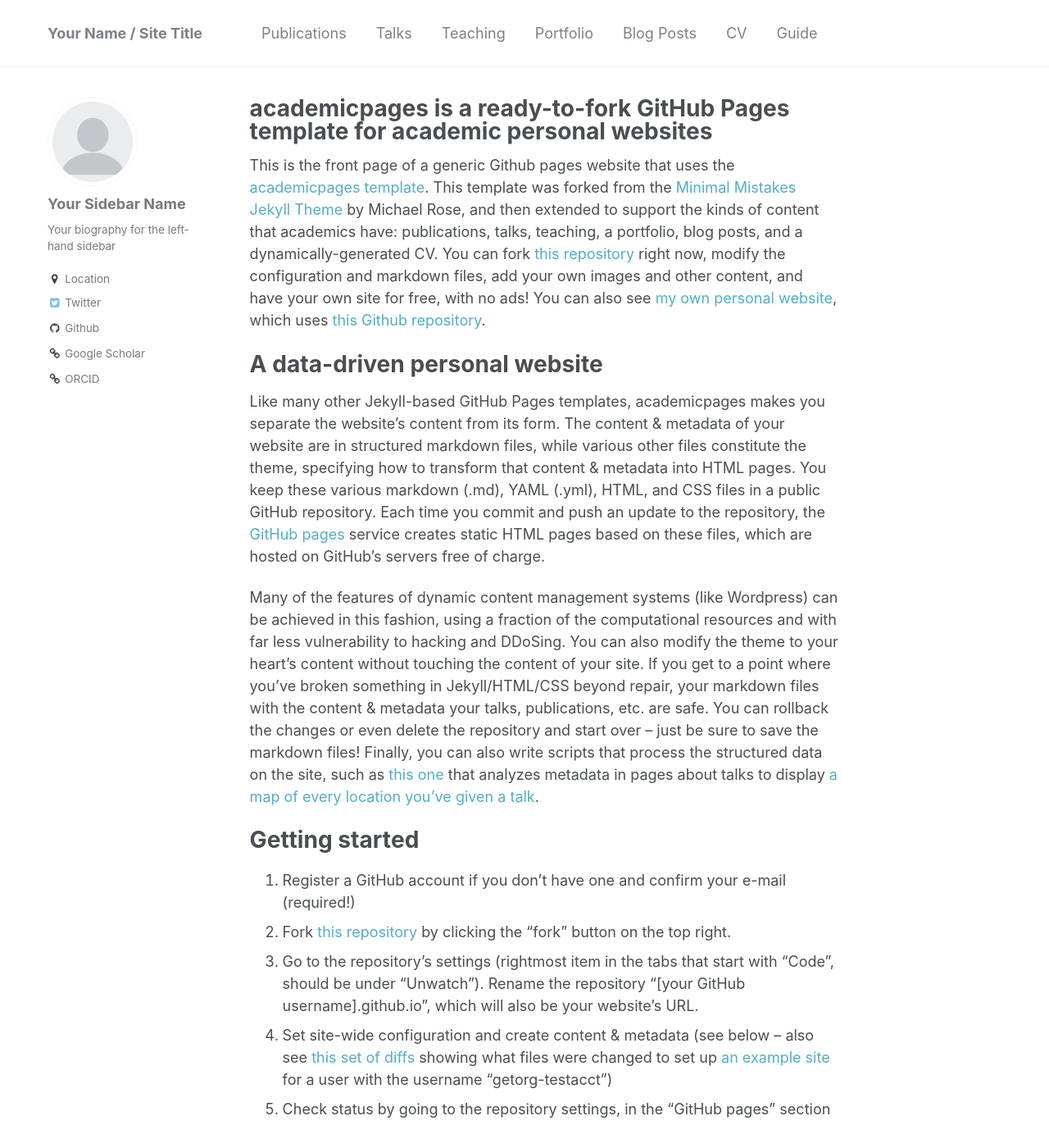
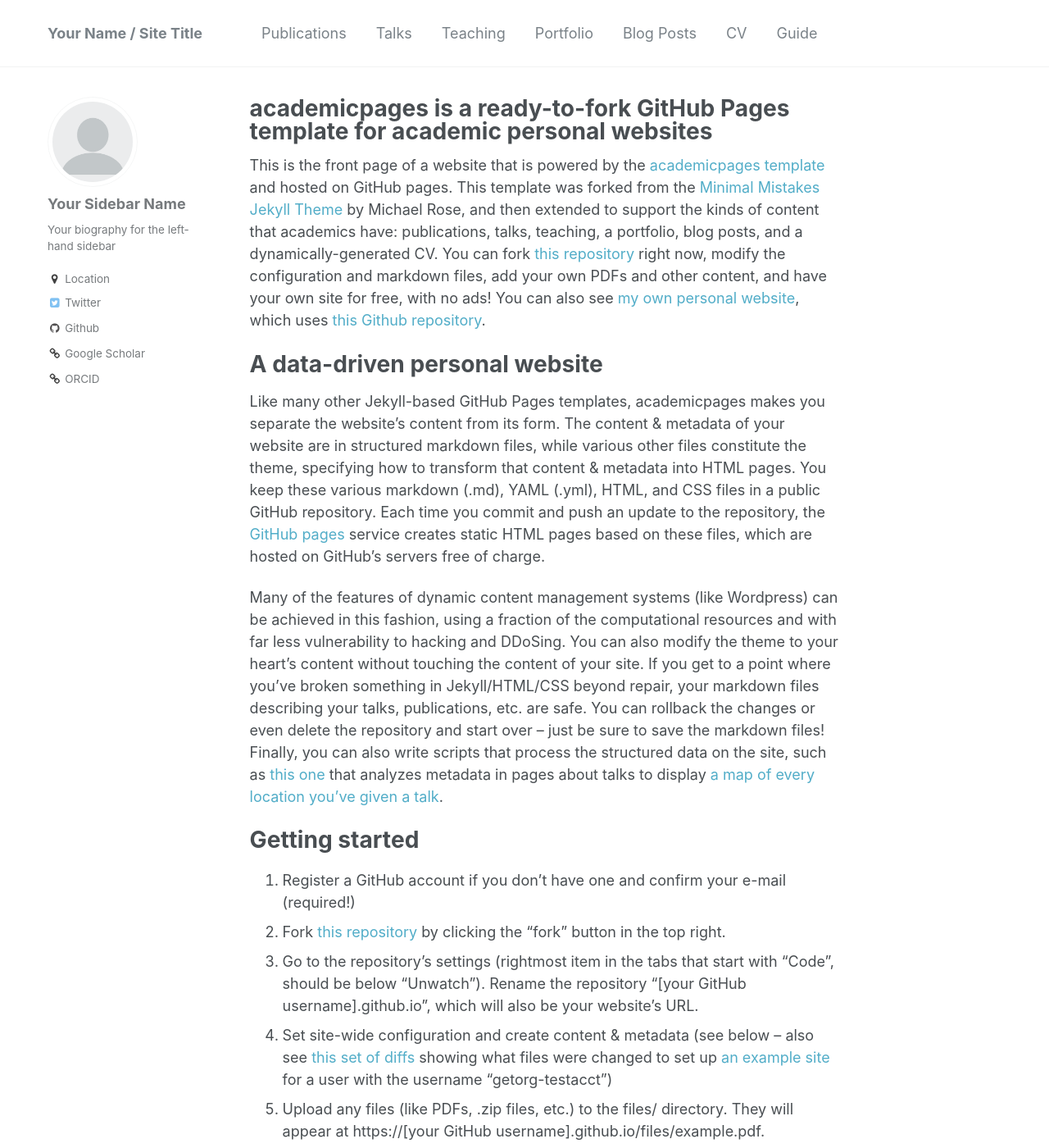
Before and after one commit to xoofee/xoofee.github.io, a Jekyll site: the page built from _pages/about.md, in a window 1280 px wide and 1400 px high. Shown: the whole window at 82% size. Built offline with Jekyll 4.4.1, drawn with Linux system fonts in a browser that asks for light colours; some of the changed text lies outside the part shown.

Commit message:
expand intro

```diff
--- a/_pages/about.md
+++ b/_pages/about.md
@@ -8,20 +8,21 @@ redirect_from:
   - /about.html
 ---
 
-This is the front page of a generic Github pages website that uses the [academicpages template](https://github.com/academicpages/academicpages.github.io). This template was forked from the [Minimal Mistakes Jekyll Theme](https://mmistakes.github.io/minimal-mistakes/) by Michael Rose, and then extended to support the kinds of content that academics have: publications, talks, teaching, a portfolio, blog posts, and a dynamically-generated CV. You can fork [this repository](https://github.com/academicpages/academicpages.github.io) right now, modify the configuration and markdown files, add your own images and other content, and have your own site for free, with no ads! You can also see [my own personal website](http://stuartgeiger.com), which uses [this Github repository](https://github.com/staeiou/staeiou.github.io).
+This is the front page of a website that is powered by the [academicpages template](https://github.com/academicpages/academicpages.github.io) and hosted on GitHub pages. This template was forked from the [Minimal Mistakes Jekyll Theme](https://mmistakes.github.io/minimal-mistakes/) by Michael Rose, and then extended to support the kinds of content that academics have: publications, talks, teaching, a portfolio, blog posts, and a dynamically-generated CV. You can fork [this repository](https://github.com/academicpages/academicpages.github.io) right now, modify the configuration and markdown files, add your own PDFs and other content, and have your own site for free, with no ads! You can also see [my own personal website](http://stuartgeiger.com), which uses [this Github repository](https://github.com/staeiou/staeiou.github.io).
 
 A data-driven personal website
 ======
 Like many other Jekyll-based GitHub Pages templates, academicpages makes you separate the website's content from its form. The content & metadata of your website are in structured markdown files, while various other files constitute the theme, specifying how to transform that content & metadata into HTML pages. You keep these various markdown (.md), YAML (.yml), HTML, and CSS files in a public GitHub repository. Each time you commit and push an update to the repository, the [GitHub pages](https://pages.github.com/) service creates static HTML pages based on these files, which are hosted on GitHub's servers free of charge.
 
-Many of the features of dynamic content management systems (like Wordpress) can be achieved in this fashion, using a fraction of the computational resources and with far less vulnerability to hacking and DDoSing. You can also modify the theme to your heart's content without touching the content of your site. If you get to a point where you've broken something in Jekyll/HTML/CSS beyond repair, your markdown files with the content & metadata your talks, publications, etc. are safe. You can rollback the changes or even delete the repository and start over -- just be sure to save the markdown files! Finally, you can also write scripts that process the structured data on the site, such as [this one](https://github.com/academicpages/academicpages.github.io/blob/master/talkmap.ipynb) that analyzes metadata in pages about talks to display [a map of every location you've given a talk](https://academicpages.github.io/talkmap.html).
+Many of the features of dynamic content management systems (like Wordpress) can be achieved in this fashion, using a fraction of the computational resources and with far less vulnerability to hacking and DDoSing. You can also modify the theme to your heart's content without touching the content of your site. If you get to a point where you've broken something in Jekyll/HTML/CSS beyond repair, your markdown files describing your talks, publications, etc. are safe. You can rollback the changes or even delete the repository and start over -- just be sure to save the markdown files! Finally, you can also write scripts that process the structured data on the site, such as [this one](https://github.com/academicpages/academicpages.github.io/blob/master/talkmap.ipynb) that analyzes metadata in pages about talks to display [a map of every location you've given a talk](https://academicpages.github.io/talkmap.html).
 
 Getting started
 ======
 1. Register a GitHub account if you don't have one and confirm your e-mail (required!)
-1. Fork [this repository](https://github.com/academicpages/academicpages.github.io) by clicking the "fork" button on the top right.
-1. Go to the repository's settings (rightmost item in the tabs that start with "Code", should be under "Unwatch"). Rename the repository "[your GitHub username].github.io", which will also be your website's URL.
+1. Fork [this repository](https://github.com/academicpages/academicpages.github.io) by clicking the "fork" button in the top right.
+1. Go to the repository's settings (rightmost item in the tabs that start with "Code", should be below "Unwatch"). Rename the repository "[your GitHub username].github.io", which will also be your website's URL.
 1. Set site-wide configuration and create content & metadata (see below -- also see [this set of diffs](http://archive.is/3TPas) showing what files were changed to set up [an example site](https://getorg-testacct.github.io) for a user with the username "getorg-testacct")
+1. Upload any files (like PDFs, .zip files, etc.) to the files/ directory. They will appear at https://[your GitHub username].github.io/files/example.pdf.
 1. Check status by going to the repository settings, in the "GitHub pages" section
 
 Site-wide configuration
@@ -30,7 +31,11 @@ The main configuration file for the site is in the base directory in [_config.ym
 
 Create content & metadata
 ------
-For site content, there is one markdown file for each type of content, which are stored in directories like _publications, _talks, _posts, _teaching, or _pages. For example, each talk is a markdown file in the [_talks directory](https://github.com/academicpages/academicpages.github.io/tree/master/_talks). At the top of each markdown file is structured data in YAML about the talk, which the theme will parse to do lots of cool stuff. The same structured about a talk is used to generate the list of talks on the [Talks page](https://academicpages.github.io/talks), each [individual page](https://academicpages.github.io/talks/2012-03-01-talk-1) for specific talks, the talks section for the [CV page](https://academicpages.github.io/cv), and the [map of places you've given a talk](https://academicpages.github.io/talkmap.html) (if you run this [python file](https://github.com/academicpages/academicpages.github.io/blob/master/talkmap.py) or [Jupyter notebook](https://github.com/academicpages/academicpages.github.io/blob/master/talkmap.ipynb), which creates the HTML for the map based on the contents of the _talks directory).
+For site content, there is one markdown file for each type of content, which are stored in directories like _publications, _talks, _posts, _teaching, or _pages. For example, each talk is a markdown file in the [_talks directory](https://github.com/academicpages/academicpages.github.io/tree/master/_talks). At the top of each markdown file is structured data in YAML about the talk, which the theme will parse to do lots of cool stuff. The same structured data about a talk is used to generate the list of talks on the [Talks page](https://academicpages.github.io/talks), each [individual page](https://academicpages.github.io/talks/2012-03-01-talk-1) for specific talks, the talks section for the [CV page](https://academicpages.github.io/cv), and the [map of places you've given a talk](https://academicpages.github.io/talkmap.html) (if you run this [python file](https://github.com/academicpages/academicpages.github.io/blob/master/talkmap.py) or [Jupyter notebook](https://github.com/academicpages/academicpages.github.io/blob/master/talkmap.ipynb), which creates the HTML for the map based on the contents of the _talks directory).
+
+How to edit your site's GitHub repository
+------
+Many people use a git client to create files on their local computer and then push them to GitHub's servers. If you are not familiar with git, you can directly edit these configuration and markdown files directly in the github.com interface. Navigate to a file (like [this one](https://github.com/academicpages/academicpages.github.io/blob/master/_talks/2012-03-01-talk-1.md) and click the pencil icon in the top right of the content preview (to the right of the "Raw | Blame | History" buttons). You can delete a file by clicking the trashcan icon to the right of the pencil icon. You can also create new files or upload files by navigating to a directory and clicking the "Create new file" or "Upload files" buttons.
 
 Example: editing a markdown file for a talk
 ![Editing a markdown file for a talk](/images/editing-talk.png)
```
